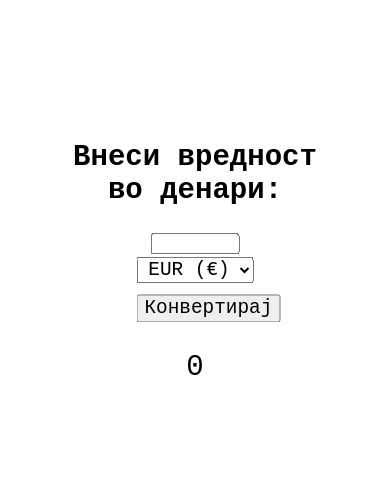
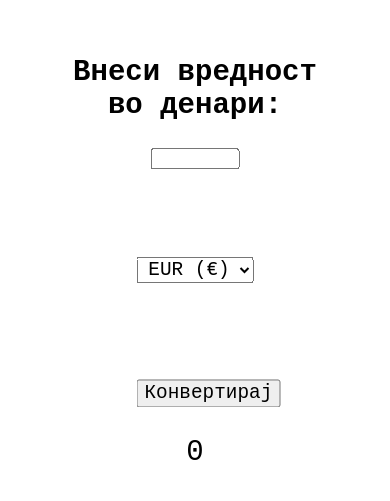
Before and after one commit to StefanStrezoski/mkdToX, a plain HTML site: page index.html in a window 390 px wide. Shown: the part 169-670 px from the top of the page. Drawn offline with Linux system fonts and the light colour scheme.

Commit message:
Add files via upload

```diff
--- a/style.css
+++ b/style.css
@@ -1,25 +1,33 @@
 * {
-  font-family: "Courier New", Courier, monospace;
+  font-family: 'Courier New', Courier, monospace;
 }
 
 html {
   font-size: 60.5%;
   box-sizing: border-box;
+  display: flex;
+  flex-direction: row;
 }
-
+@media (max-width: 600px) {
+  html {
+    flex-direction: column;
+  }
+}
 .intro {
   font-size: 2rem;
   text-align: center;
   position: absolute;
   width: 70%;
-  top: 42%;
+  top: 32%;
   left: 50%;
   align-self: center;
   transform: translate(-50%, -50%);
+  display: inherit;
 }
 
 .input-value {
   width: 30%;
+  align-self: center;
 }
 
 .drop-down {
@@ -35,6 +43,7 @@ html {
 
 .result {
   font-size: 3rem;
+  align-self: center;
 }
 
 .output {
@@ -42,7 +51,7 @@ html {
   text-align: center;
   position: absolute;
   width: 30%;
-  top: 62%;
+  top: 72%;
   left: 50%;
   align-self: center;
   transform: translate(-50%, -50%);
@@ -50,4 +59,5 @@ html {
 
 .btn-convert {
   font-size: 2rem;
+  align-self: center;
 }
```
